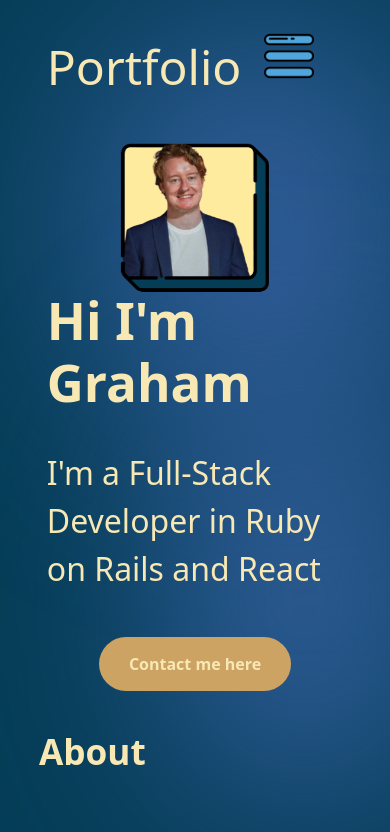
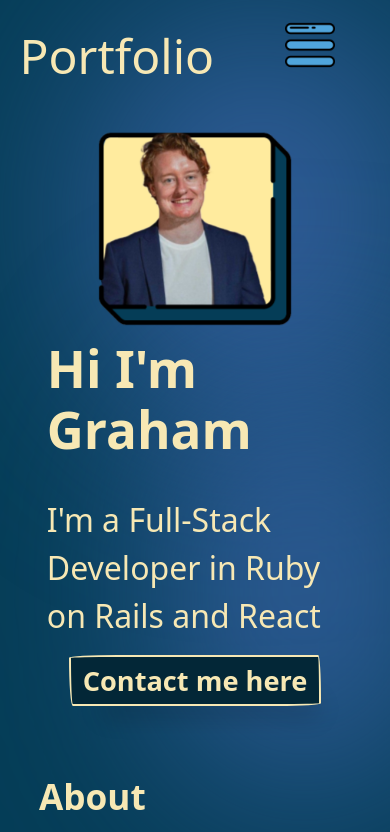
Before and after one commit to gb-webdev/Portfolio, a React (Create React App) app in the folder portfolio/: page / in a window 390 px wide. Shown: the top 832 px of the page. Built offline with nearby package versions, Linux system fonts and the light colour scheme.

Commit message:
finishing styling and media query alterations

```diff
--- a/portfolio/src/components/Header.css
+++ b/portfolio/src/components/Header.css
@@ -3,9 +3,9 @@
     display: flex;
     align-items: center;
     justify-content: space-between;
-    padding-top: 8%;
     z-index: 2;
-    margin: 0 12%;
+    margin: 5%;
+    padding-right: 10%;
 }
 
 .header-title {
@@ -20,13 +20,20 @@
 
 .menu a {
     display: flex;
-    font-size: 1.2rem;
+    font-size: 1.5rem;
+    box-shadow: rgba(0, 0, 0, .3) 2px 8px 8px -5px;
+    transform: translate3d(0, 2px, 0);
+    &:hover {
+      color: #c45b0c;
+    }
 }
 
 .header-nav-items {
     display: flex;
-    gap: 20%;
+    gap: 10%;
+    padding-top: 6%;
     list-style-type: none;
+    text-decoration: underline;
 }
 
 .about, .projects, .experience, .contact {
--- a/portfolio/src/pages/AboutMe.css
+++ b/portfolio/src/pages/AboutMe.css
@@ -1,7 +1,7 @@
 .about-container {
     position: relative;
     background-color: #032737;
-    border-radius: 5%;
+    border-radius: 50px;
     padding: 10%;
     z-index: 1;
     margin-left: 10%;
--- a/portfolio/src/pages/Avatar.css
+++ b/portfolio/src/pages/Avatar.css
@@ -19,6 +19,7 @@
 .avatar-title {
     font-size: 3.2rem;
     font-weight: 900;
+    margin-top: 5%;
     margin-bottom: 12%;
     background: linear-gradient(
         90deg,
@@ -31,18 +32,54 @@
 
 .avatar-description {
     font-size: 2rem;
-    margin-bottom: 15%;
+    margin-bottom: 5%;
 }
 
 .avatar-contact {
     text-decoration: none;
-    background-color: #cda364;
+    font-size: 1.7rem;
+    background-color: #032737;
     color: #f7e8b4;
-    border-radius: 100px;
     font-weight: 600;
     padding: 5% 10%;
     box-shadow: 0 0 4px 0 rgba(0, 0, 0, 0, 25);
+    margin-bottom: 10%;
+    align-self: center;
+    background-image: none;
+    background-position: 0 90%;
+    background-repeat: repeat no-repeat;
+    border-style: solid;
+    border-width: 2px;
+    box-shadow: rgba(0, 0, 0, .2) 15px 28px 25px -18px;
+    box-sizing: border-box;
+    cursor: pointer;
+    display: inline-block;
+    line-height: 23px;
+    outline: none;
+    padding: .75rem;
+    text-decoration: none;
+    transition: all 235ms ease-in-out;
+    border-bottom-left-radius: 20px 255px;
+    border-bottom-right-radius: 225px 15px;
+    border-top-left-radius: 255px 15px;
+    border-top-right-radius: 15px 225px;
+    user-select: none;
+    -webkit-user-select: none;
+    touch-action: manipulation;
 }
+
+.avatar-contact:hover {
+  box-shadow: rgba(0, 0, 0, .3) 2px 8px 8px -5px;
+  transform: translate3d(0, 2px, 0);
+  &:hover {
+    color: #c45b0c;
+  }
+}
+
+.avatar-contact:focus {
+  box-shadow: rgba(0, 0, 0, .3) 2px 8px 4px -6px;
+}
+
 
 .avatar-img {
     width: 50%;
@@ -102,4 +139,8 @@
     .avatar-content {
         align-items: center;
     }
+
+    .avatar-img {
+        width: 65%;
+    }
 }
--- a/portfolio/src/pages/ProjectCard.css
+++ b/portfolio/src/pages/ProjectCard.css
@@ -48,17 +48,52 @@
     width: 100%;
     margin-top: 5%;
     display: flex;
-    justify-content: space-around;
+    justify-content: space-evenly;
 }
 
 .proj-card-link {
     text-decoration: none;
-    font-size: 1rem;
-    background-color: #053d57;
-    border-radius: 100px;
+    font-size: 1.2rem;
     padding: 1px 18px;
-    color: #cda364;
-    &:hover {
-        color: #c45b0c;
-    }
+    text-decoration: none;
+    background-color: #032737;
+    color: #f7e8b4;
+    font-weight: 600;
+    padding: 5% 10%;
+    box-shadow: 0 0 4px 0 rgba(0, 0, 0, 0, 25);
+    margin-bottom: 10%;
+    align-self: center;
+    background-image: none;
+    background-position: 0 90%;
+    background-repeat: repeat no-repeat;
+    border-style: solid;
+    border-width: 2px;
+    box-shadow: rgba(0, 0, 0, .2) 15px 28px 25px -18px;
+    box-sizing: border-box;
+    cursor: pointer;
+    display: inline-block;
+    line-height: 23px;
+    outline: none;
+    padding: 1rem;
+    text-decoration: none;
+    transition: all 235ms ease-in-out;
+    border-bottom-left-radius: 20px 255px;
+    border-bottom-right-radius: 225px 15px;
+    border-top-left-radius: 255px 15px;
+    border-top-right-radius: 15px 225px;
+    user-select: none;
+    -webkit-user-select: none;
+    touch-action: manipulation;
 }
+
+.proj-card-link:hover {
+  box-shadow: rgba(0, 0, 0, .3) 2px 8px 8px -5px;
+  transform: translate3d(0, 2px, 0);
+  &:hover {
+    color: #c45b0c;
+  }
+}
+
+.proj-card-link:focus {
+  box-shadow: rgba(0, 0, 0, .3) 2px 8px 4px -6px;
+}
```
